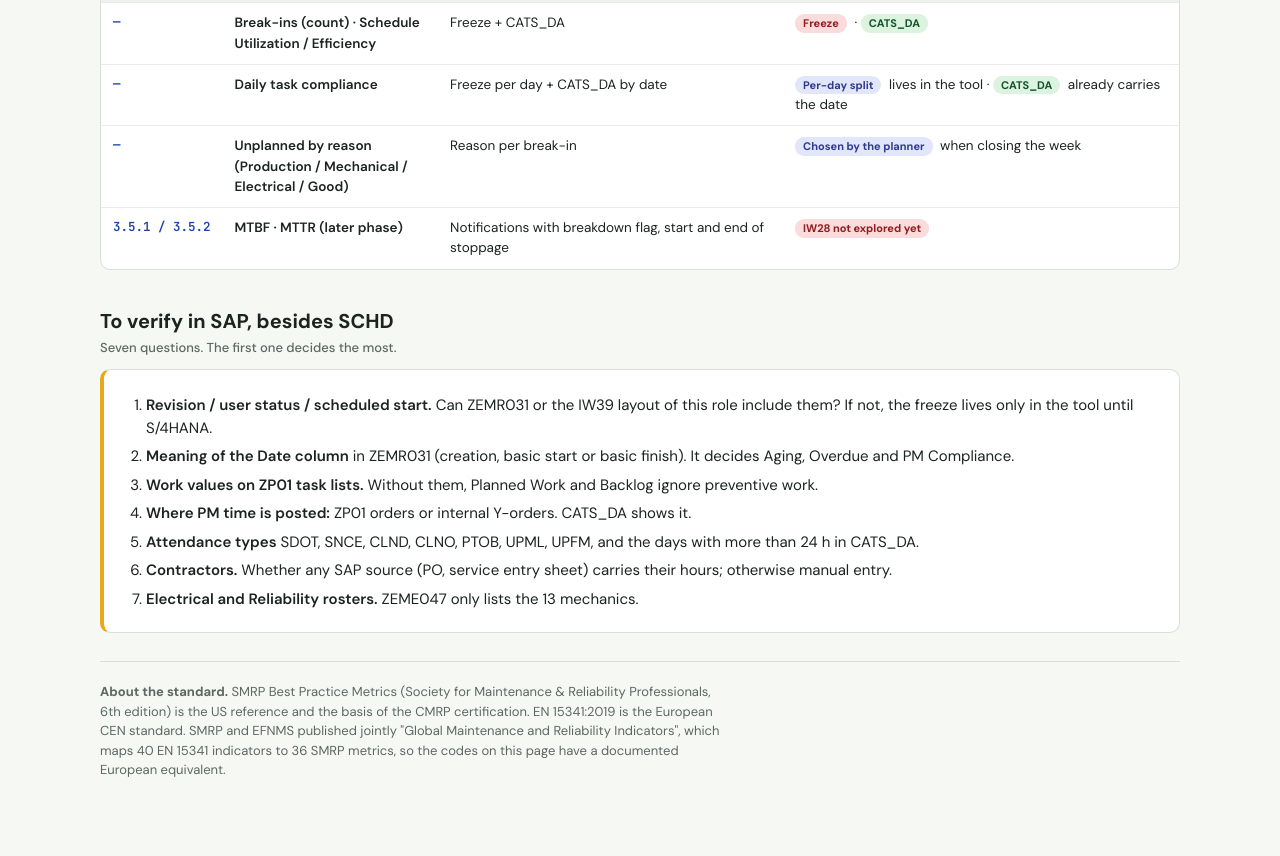
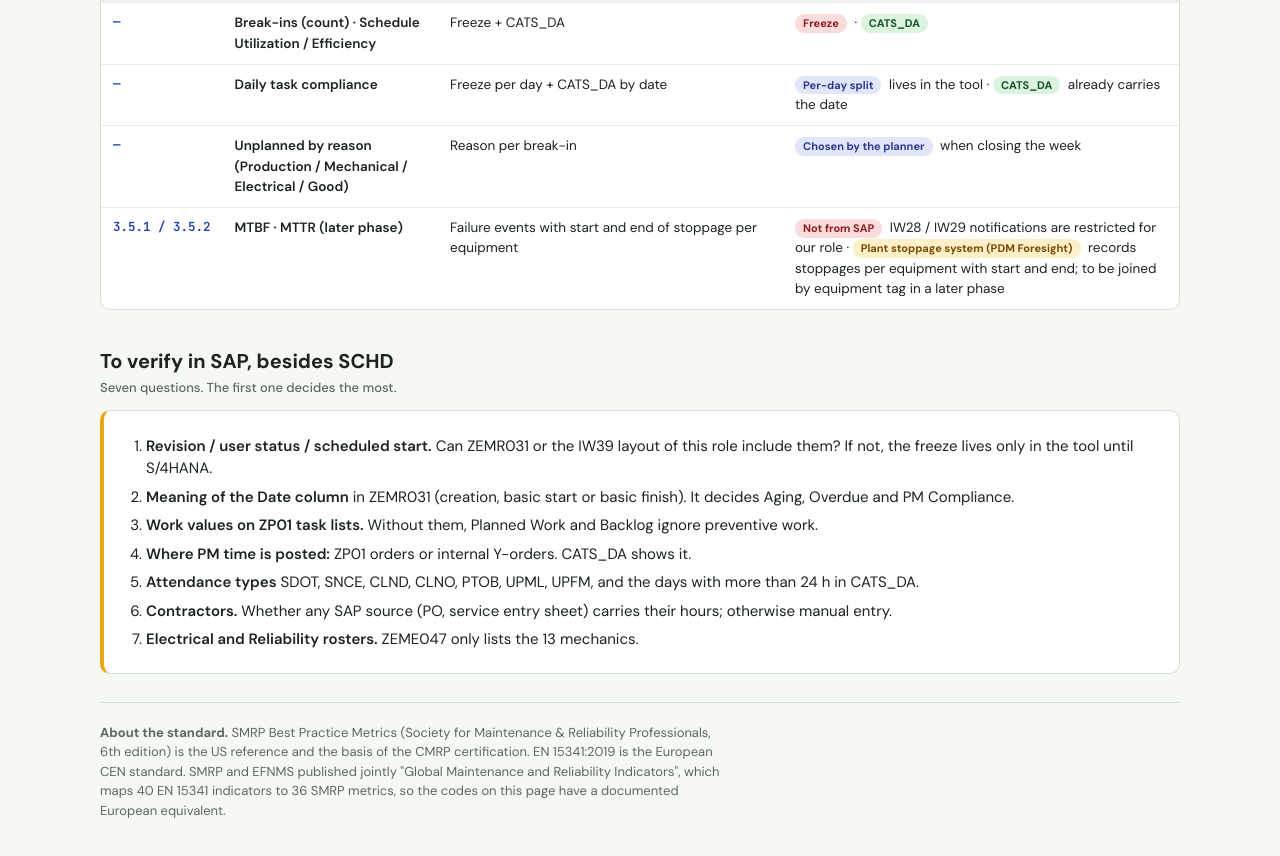
Before and after one commit to jacedeno/cmt1-kpi-readiness, a plain HTML site: page index.html in a window 1280 px wide. Shown: the part 3705-4561 px from the top of the page. Drawn offline with Linux system fonts and the light colour scheme.

Commit message:
MTBF/MTTR: IW28 restricted, point to the stoppage system

```diff
--- a/index.html
+++ b/index.html
@@ -259,7 +259,7 @@
       <tr><td class="code">—</td><td class="nm">Break-ins (count) · Schedule Utilization / Efficiency</td><td>Freeze + CATS_DA</td><td><span class="s no">Freeze</span> · <span class="s ok">CATS_DA</span></td></tr>
       <tr><td class="code">—</td><td class="nm">Daily task compliance</td><td>Freeze per day + CATS_DA by date</td><td><span class="s app">Per-day split</span> lives in the tool · <span class="s ok">CATS_DA</span> already carries the date</td></tr>
       <tr><td class="code">—</td><td class="nm">Unplanned by reason (Production / Mechanical / Electrical / Good)</td><td>Reason per break-in</td><td><span class="s app">Chosen by the planner</span> when closing the week</td></tr>
-      <tr><td class="code">3.5.1 / 3.5.2</td><td class="nm">MTBF · MTTR (later phase)</td><td>Notifications with breakdown flag, start and end of stoppage</td><td><span class="s no">IW28 not explored yet</span></td></tr>
+      <tr><td class="code">3.5.1 / 3.5.2</td><td class="nm">MTBF · MTTR (later phase)</td><td>Failure events with start and end of stoppage per equipment</td><td><span class="s no">Not from SAP</span> IW28 / IW29 notifications are restricted for our role · <span class="s part">Plant stoppage system (PDM Foresight)</span> records stoppages per equipment with start and end; to be joined by equipment tag in a later phase</td></tr>
     </tbody>
   </table>
   </div>
```
